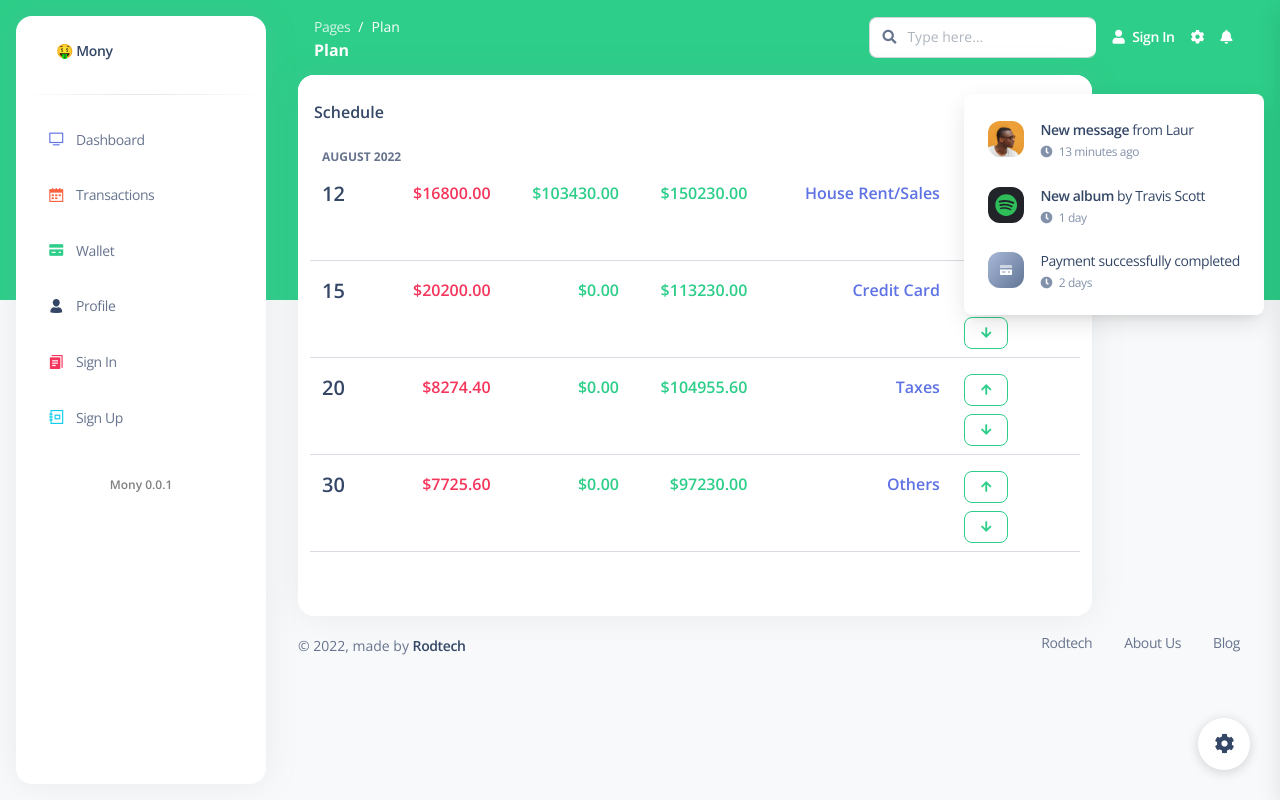
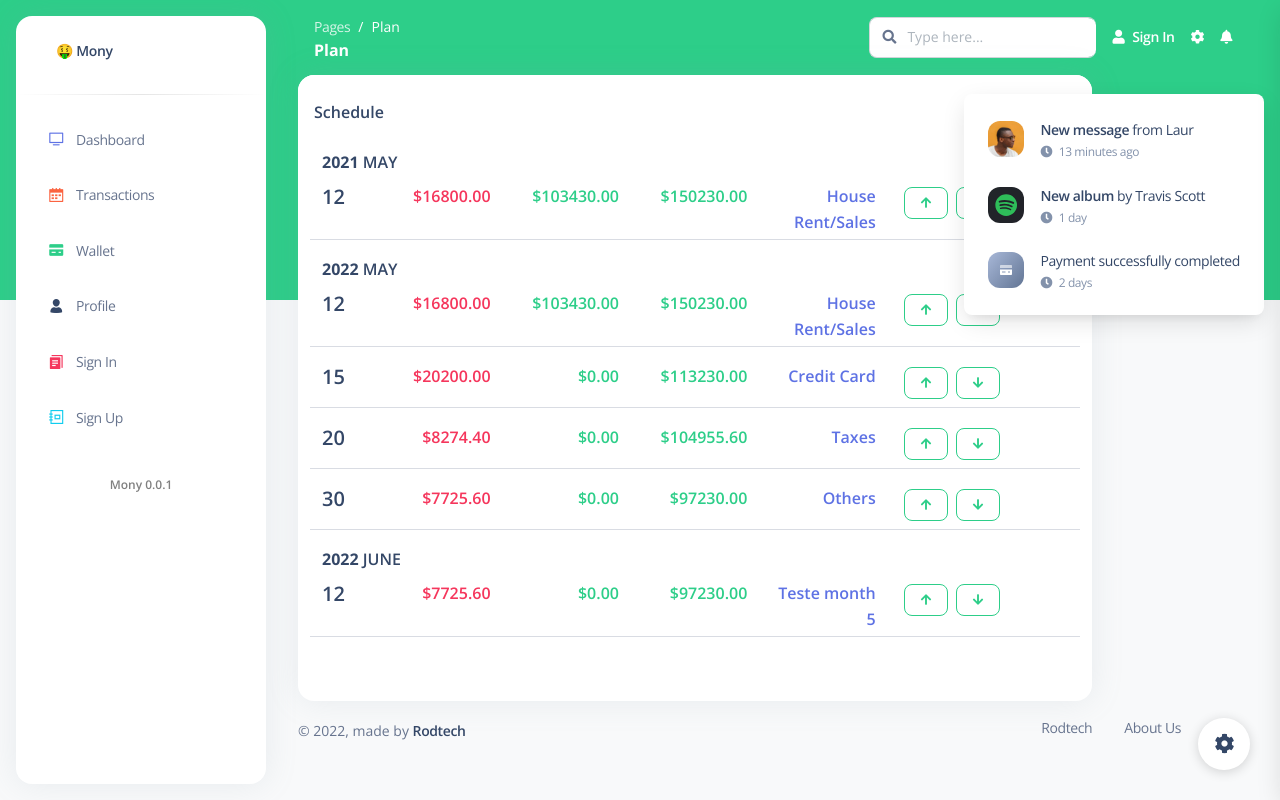
Before and after one commit to rodrigolimasd/vue-mony-site, a Vue app: page /plan in a window 1280 px wide. Built offline with nearby package versions, Linux system fonts and the light colour scheme.

Commit message:
feat: plan grouped

```diff
--- a/src/store/modules/plan.js
+++ b/src/store/modules/plan.js
@@ -2,7 +2,14 @@ export default {
     //namespaced: false,
     state: {
         schedules: [
-            {
+              {
+                date: new Date(2021, 4, 12),
+                income: 103430.0,
+                expense: 16800.0,
+                balanceValue: 150230.0,
+                note: "House Rent/Sales",
+              },
+              {
                 date: new Date(2022, 4, 12),
                 income: 103430.0,
                 expense: 16800.0,
@@ -29,6 +36,13 @@ export default {
                 expense: 7725.6,
                 balanceValue: 97230.0,
                 note: "Others",
+              },
+              {
+                date: new Date(2022, 5, 12),
+                income: 0.0,
+                expense: 7725.6,
+                balanceValue: 97230.0,
+                note: "Teste month 5",
               },
         ]
     },
--- a/src/views/Plan/index.vue
+++ b/src/views/Plan/index.vue
@@ -13,14 +13,22 @@
             </div>
           </div>
           <div class="card-body pt-4 p3">
-            <h6 class="text-uppercase text-body text-xs
+
+
+              <slot v-for="y in schedulesByYear" :key="y.year">
+                <slot v-for="m in y.months" :key="y.year+'-'+m.month">
+                    <!-- <h6 class="text-uppercase text-body text-sm
                         font-weight-bolder mb-3">
-              August 2022
+                      <span>
+                         {{ y.year }} {{ getMonthName(m.month) }}
+                      </span>
+                    </h6> -->
+                    <h6 class="card-title text-uppercase">
+                      <strong>{{ y.year }}</strong> {{ getMonthName(m.month) }}
                     </h6>
-
                   <!-- PlanItem -->
 
-            <div class="row" v-for="e in schedules" :key="e.note">
+                    <div class="row" v-for="e in m.schedules" :key="e.note">
                       <div class="col-1">
                             <h5 class="">{{getDay(e.date)}}</h5>
                       </div>
@@ -39,18 +47,18 @@
                             <h6 class="mb-1 text-md text-success text-end">{{$filters.money(e.balanceValue)}}</h6>
                           </div>
                       </div>
-               <div class="col-3">
+                      <div class="col-2">
                           <div class="d-flex flex-column">
                             <h6 class="mb-1 text-md text-primary text-end">{{e.note}}</h6>
                           </div>
                       </div>
-               <div class="col-1">
+                      <div class="col-2">
                           <argon-button color="success" variant="outline" size="xs"
-                        class="btn mb-2">
+                                class="btn m-1 mb-2">
                             <i class="fas fa-arrow-up" @click="addBeforeSchedule(e)" aria-hidden="true"></i>
                           </argon-button>
                           <argon-button color="success" @click="addAfterSchdule(e)" variant="outline" size="xs"
-                        class="btn mb-2">
+                                class="btn m-1 mb-2">
                             <i class="fas fa-arrow-down" aria-hidden="true"></i>
                           </argon-button>
                       </div>
@@ -59,9 +67,14 @@
 
                     <!-- PlanItem END -->
 
+                </slot>
+              </slot>
+
+
           </div>
         </div>
         <!-- PlanCard END -->
+
 
       </div>
     </div>
@@ -84,6 +97,9 @@ export default {
   computed: {
     schedules() {
       return this.$store.state.plan.schedules
+    },
+    schedulesByYear() {
+      return this.groupSchedules(this.$store.state.plan.schedules)
     }
   },
   methods: {
@@ -93,6 +109,12 @@ export default {
     },
     getDay: (date) => {
         return date.getDate()
+    },
+    getMonthName: (month) => {
+        const monthNames = ["January", "February", "March", "April", "May", "June",
+          "July", "August", "September", "October", "November", "December"
+        ];
+        return monthNames[month]
     },
     addBefore: (next) => {
         console.log(next)
@@ -105,6 +127,40 @@ export default {
     //    let schedulesNew = [...this.schedules]
     //    schedulesNew.push(last)
     //    console.log(schedulesNew)
+    },
+    groupSchedules(schedules) {
+        let groupsByYear = schedules.reduce((g, sc) => {
+        const _year = sc.date.getFullYear()
+        if(!g[_year]) {
+            g[_year] = []
+          }
+          g[_year].push(sc)
+          return g
+        }, {})
+
+        return Object.keys(groupsByYear).map((year) => {
+          return {
+            year,
+            months: this.groupByMonth(groupsByYear[year])
+          }
+        })
+    },
+    groupByMonth(list) {
+      let groups = list.reduce((g, sc) => {
+      const _month = sc.date.getMonth()
+        if(!g[_month]) {
+          g[_month] = []
+        }
+        g[_month].push(sc)
+        return g
+      }, {})
+
+      return Object.keys(groups).map((month) => {
+        return {
+          month,
+          schedules: groups[month]
+        }
+      })
     }
   }
 };
```
Lines whose indentation alone changed are shown as unchanged.
